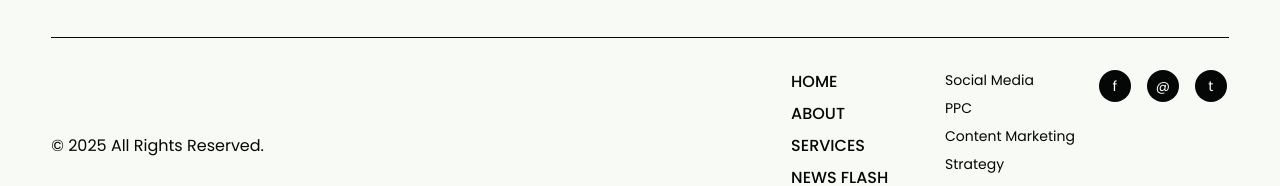
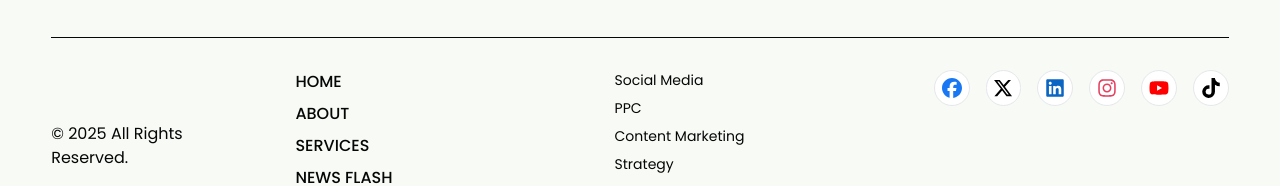
Before and after one commit to LawyaltechGame/LawyalTechServices_Website, a React (Vite) app: page / in a window 1280 px wide. Shown: the part 7419-7605 px from the top of the page. Built offline with nearby package versions, Linux system fonts and the light colour scheme.

Commit message:
added social links

```diff
--- a/package.json
+++ b/package.json
@@ -18,6 +18,7 @@
     "lucide-react": "^0.539.0",
     "react": "^18.3.1",
     "react-dom": "^18.3.1",
+    "react-icons": "^5.5.0",
     "react-intersection-observer": "^9.16.0",
     "react-router-dom": "^7.7.1",
     "tailwindcss": "^4.1.11"
--- a/src/components/Footer.tsx
+++ b/src/components/Footer.tsx
@@ -1,4 +1,5 @@
 import { useState, useEffect, useRef } from 'react';
+import { FaFacebook, FaXTwitter, FaLinkedin, FaInstagram, FaYoutube, FaTiktok } from 'react-icons/fa6';
 import logoImage from '../Images/lawyaltech logo with name.png';
 
 const Footer = () => {
@@ -79,7 +80,7 @@ const Footer = () => {
             <span className="text-[#050706] text-sm md:text-base">© 2025 All Rights Reserved.</span>
           </div>
 
-          {/* Links and Social - wrapped grid for mobile */}
+          {/* Links and Social */}
           <div className={`w-full lg:w-auto grid grid-cols-2 sm:grid-cols-3 gap-4 md:gap-6 items-start transition-all duration-800 ease-out delay-700 ${isVisible ? 'translate-y-0 opacity-100' : 'translate-y-8 opacity-0'}`}>
             {/* Main Links */}
             <div className="flex flex-col gap-2">
@@ -98,16 +99,31 @@ const Footer = () => {
               <a href="#" className="text-[#050706] text-sm hover:text-[#D2DE26] transition-colors duration-300">Strategy</a>
             </div>
 
-            {/* Social Icons */}
+            {/* Social Icons - react-icons */}
             <div className="flex items-center gap-3 md:gap-4">
-              <a href="#" className="w-8 h-8 bg-[#050706] rounded-full flex items-center justify-center text-white hover:bg-[#D2DE26] hover:text-[#050706] transition-all duration-300 text-sm group">
-                <span className="group-hover:scale-110 transition-transform duration-300">f</span>
+              <a href="https://www.facebook.com/nandtlegaltech?mibextid=LQQJ4d&rdid=jFrNT9zSIVxehDeE&share_url=https%3A%2F%2Fwww.facebook.com%2Fshare%2F9kiPgpor7k7Xemvf%2F%3Fmibextid%3DLQQJ4d#" target="_blank" rel="noopener noreferrer" aria-label="Facebook"
+                 className="w-9 h-9 rounded-full bg-white border border-gray-200 flex items-center justify-center text-[#1877F2] hover:bg-[#D2DE26] transition-all duration-200">
+                <FaFacebook className="w-5 h-5" />
               </a>
-              <a href="#" className="w-8 h-8 bg-[#050706] rounded-full flex items-center justify-center text-white hover:bg-[#D2DE26] hover:text-[#050706] transition-all duration-300 text-sm group">
-                <span className="group-hover:scale-110 transition-transform duration-300">@</span>
+              <a href="https://x.com/lawyaltech" target="_blank" rel="noopener noreferrer" aria-label="X (Twitter)"
+                 className="w-9 h-9 rounded-full bg-white border border-gray-200 flex items-center justify-center text-black hover:bg-[#D2DE26] transition-all duration-200">
+                <FaXTwitter className="w-5 h-5" />
               </a>
-              <a href="#" className="w-8 h-8 bg-[#050706] rounded-full flex items-center justify-center text-white hover:bg-[#D2DE26] hover:text-[#050706] transition-all duration-300 text-sm group">
-                <span className="group-hover:scale-110 transition-transform duration-300">t</span>
+              <a href="https://www.linkedin.com/company/lawyaltech/" target="_blank" rel="noopener noreferrer" aria-label="LinkedIn"
+                 className="w-9 h-9 rounded-full bg-white border border-gray-200 flex items-center justify-center text-[#0A66C2] hover:bg-[#D2DE26] transition-all duration-200">
+                <FaLinkedin className="w-5 h-5" />
+              </a>
+              <a href="https://www.instagram.com/lawyal_tech/" target="_blank" rel="noopener noreferrer" aria-label="Instagram"
+                 className="w-9 h-9 rounded-full bg-white border border-gray-200 flex items-center justify-center text-[#E4405F] hover:bg-[#D2DE26] transition-all duration-200">
+                <FaInstagram className="w-5 h-5" />
+              </a>
+              <a href="https://www.youtube.com/@LawyalTech-o1v" target="_blank" rel="noopener noreferrer" aria-label="YouTube"
+                 className="w-9 h-9 rounded-full bg-white border border-gray-200 flex items-center justify-center text-[#FF0000] hover:bg-[#D2DE26] transition-all duration-200">
+                <FaYoutube className="w-5 h-5" />
+              </a>
+              <a href="https://www.tiktok.com/@lawyal.tech?_t=8opmdDpObzs&_r=1" target="_blank" rel="noopener noreferrer" aria-label="TikTok"
+                 className="w-9 h-9 rounded-full bg-white border border-gray-200 flex items-center justify-center text-black hover:bg-[#D2DE26] transition-all duration-200">
+                <FaTiktok className="w-5 h-5" />
               </a>
             </div>
           </div>
```
Also changed, not shown: 1 other file (tests, documents, lock files or other folders).
